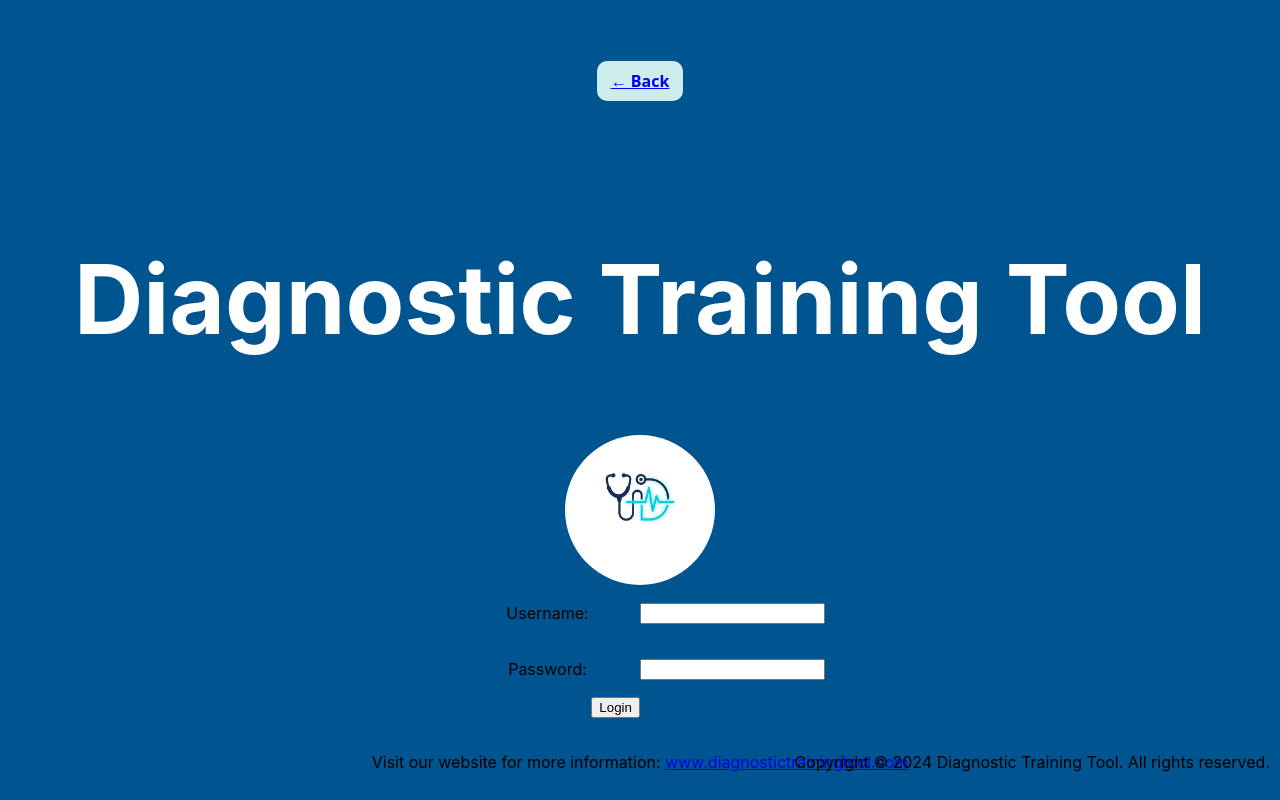
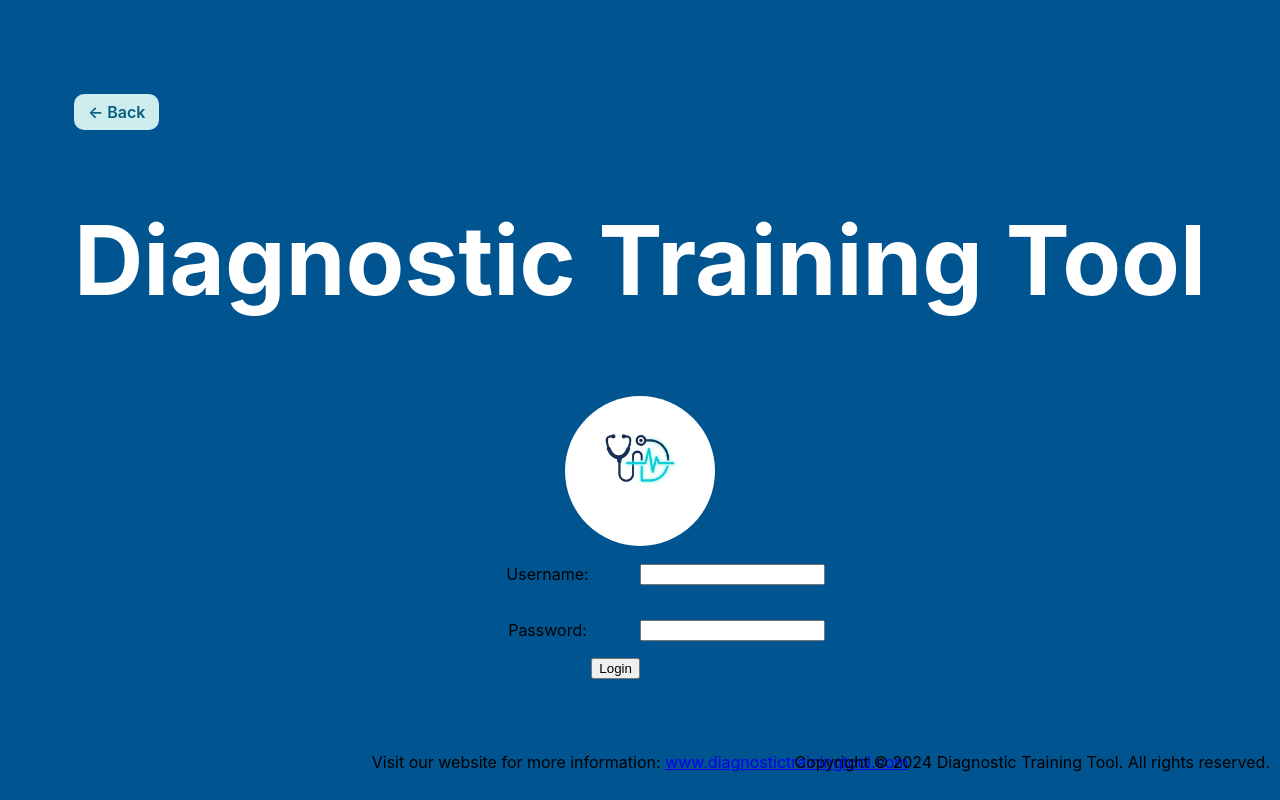
Before and after one commit to eddie-reyes/dtt, a React (Vite) app: page /login in a window 1280 px wide. Built offline with nearby package versions, Linux system fonts and the light colour scheme.

Commit message:
implement login

```diff
--- a/src/components/Login/Login.jsx
+++ b/src/components/Login/Login.jsx
@@ -4,12 +4,12 @@ import styles from "./Login.module.css";
 export default function login() {
     return (
     <>
-        <div className={styles.backButton}>
-        <Link to="/" className={styles.back}>
+    <div className={styles.body}>
+            <div className={styles.back}>
+        <Link to="/" className={styles.backButton}>
         ← Back
         </Link>
     </div>
-    <div className={styles.body}>
         <div className={styles.title}>
             <h1>Diagnostic Training Tool</h1>
         </div>
--- a/src/components/Login/Login.module.css
+++ b/src/components/Login/Login.module.css
@@ -104,4 +104,16 @@
   background: var(--light-teal);
   color: var(--dark-teal);
   font-weight: 600;
+  grid-column: 1;
+  grid-row: 1;
 }
+
+.backButton:hover {
+  background: var(--green);
+  color: white;
+}
+
+.back {
+    grid-column: 1;
+    grid-row: 1;
+}
```
